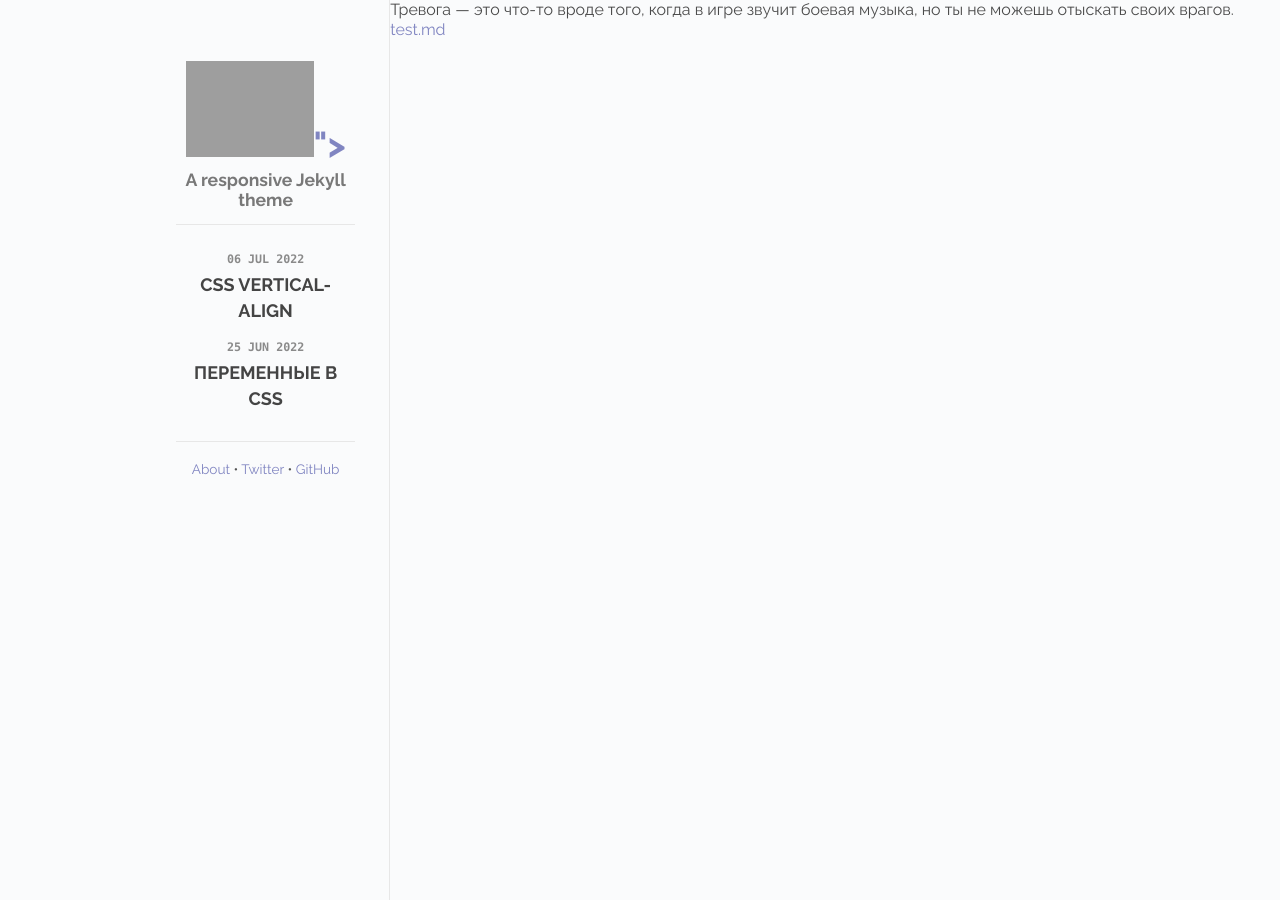
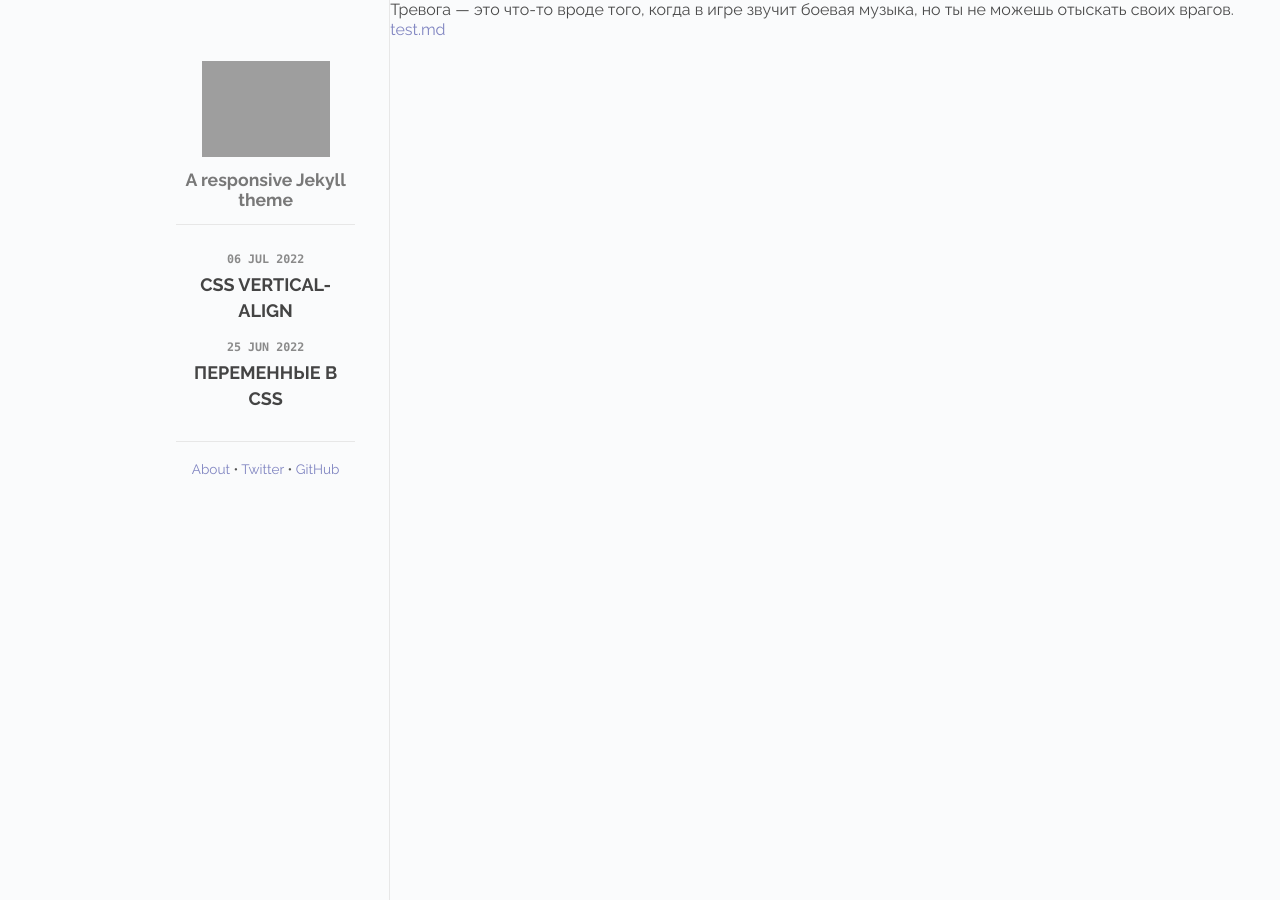
Before and after one commit to Dmistep/test-for-test, a Jekyll site: the page built from README.md, in a window 1280 px wide. Built offline with Jekyll 4.4.1, drawn with Linux system fonts in a browser that asks for light colours.

Commit message:
update default.html

```diff
--- a/_layouts/default.html
+++ b/_layouts/default.html
@@ -23,7 +23,7 @@
     <div class="site">
         <div class="sidebar" id="sidebar">
             <div class="header">
-                <h1 class="title"><a href="/"><img id="logo" src="<img src="https://docs.google.com/uc?id=13KjqbpS5Og_qfr-BgWhZr-tSLGgOcXoT " alt="здесь должна была быть картинка" title="Image from Google Disk">"></a></h1>
+                <h1 class="title"><a href="/"><img id="logo" src="<img src="https://docs.google.com/uc?id=13KjqbpS5Og_qfr-BgWhZr-tSLGgOcXoT"></a></h1>
                 <span class="tagline">A responsive Jekyll theme</span>
             </div>
             <div class="posts">
```
